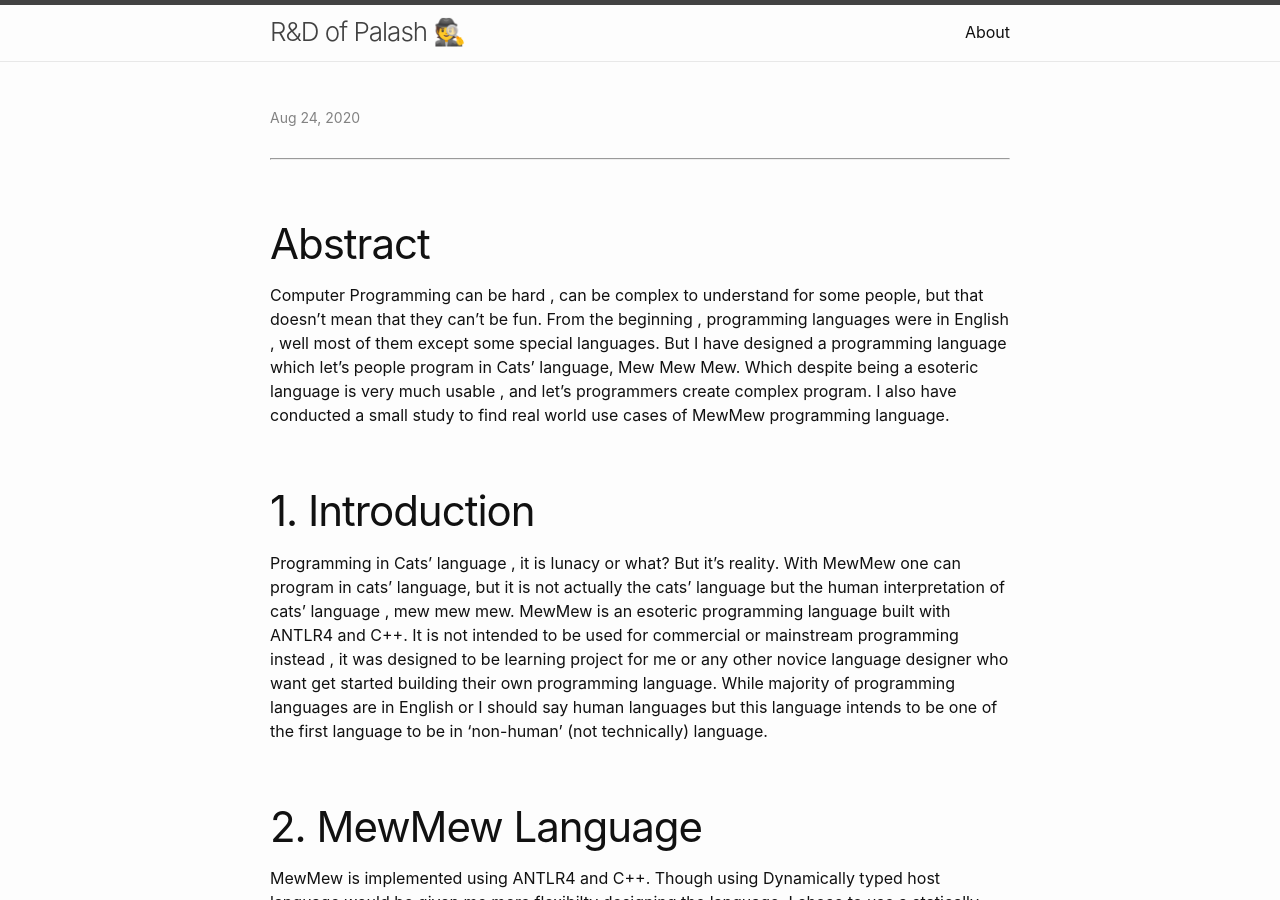
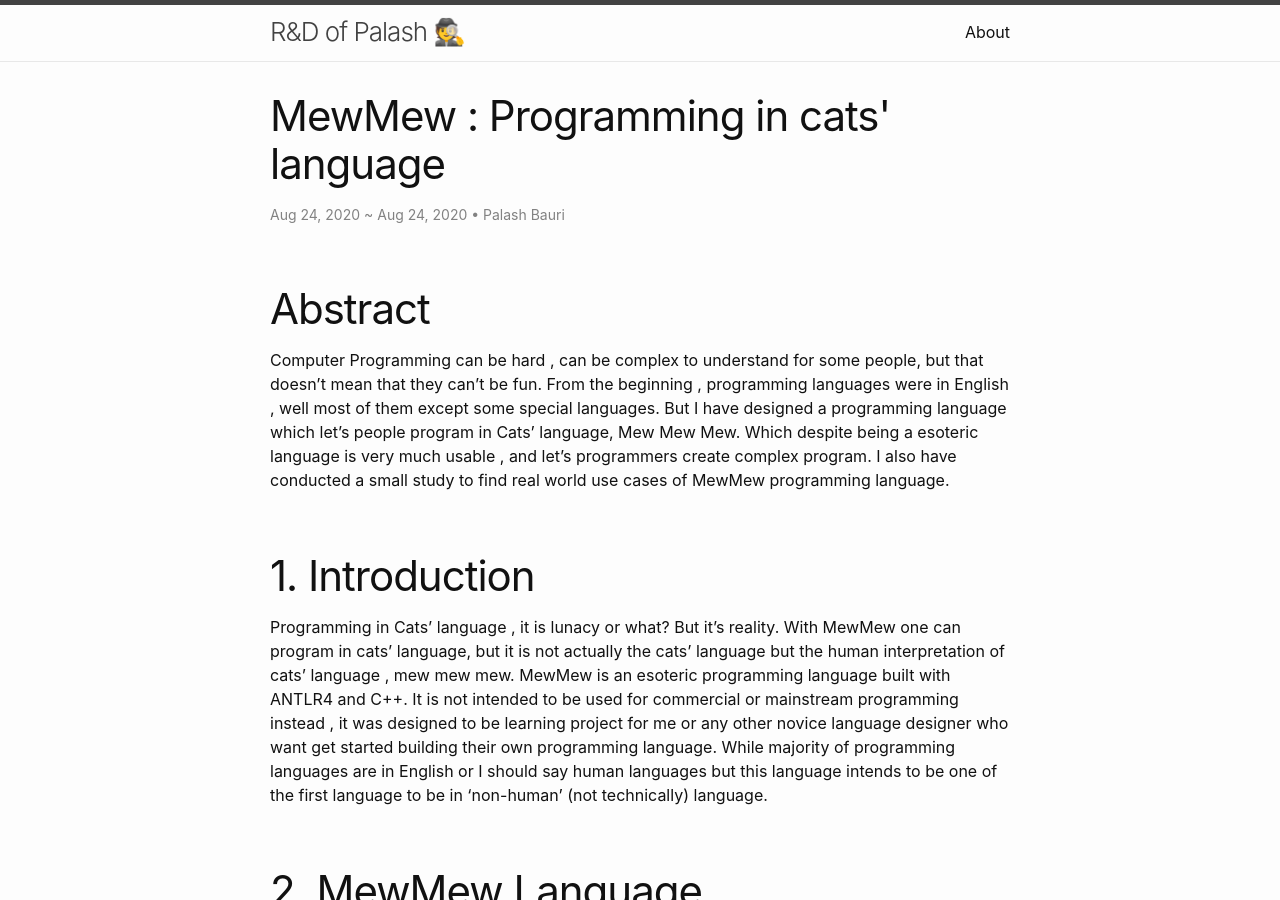
Before and after one commit to bauripalash/resblog, a Jekyll site: the page built from _posts/2020-08-24-mewmew-programming-in-cats-language.md, in a window 1280 px wide and 900 px high. Built offline with Jekyll 4.4.1, drawn with Linux system fonts in a browser that asks for light colours; our own code applies the rules of GitHub Pages for plain Markdown files; some of the changed lines change nothing that is shown.

Commit message:
Update from Forestry.io Palash Bauri created _posts/2020-08-24-mewmew-programming-in-cats-language.md

```diff
--- a/_posts/2020-08-24-mewmew-programming-in-cats-language.md
+++ b/_posts/2020-08-24-mewmew-programming-in-cats-language.md
@@ -1,18 +1,17 @@
 ---
 layout: post
-title: MewMew : Programming in cats' language
+author: Palash Bauri
+modified_date: 2020-08-24 16:22:15 +0530
+tags: []
+title: 'MewMew : Programming in cats'' language'
 categories:
-- Programming_Language
-description: 'MewMew is an esoteric programming language made for fun. It let's you code in cats' language. First steps towards building languages for non-human languages.
-
-'
-image: "/assets/imgs/ica-9-4.png"
-author: Palash Bauri
-modified_date: 2020-08-24 16:17:00 +0530
+- Programming_language
+description: MewMew is an esoteric programming language made for fun. It let's you
+  code in cats' language. First steps towards building languages for non-human languages.
+image: ''
+math: false
 
 ---
----
-
 # Abstract
 
 Computer Programming can be hard , can be complex to understand for some people, but that doesn’t mean that they can’t be fun. From the beginning , programming languages were in English , well most of them except some special languages. But I have designed a programming language which let’s people program in Cats’ language, Mew Mew Mew. Which despite being a esoteric language is very much usable , and let’s programmers create complex program. I
```
Also changed, not shown: .forestry/front_matter/templates/blogpost.yml.
